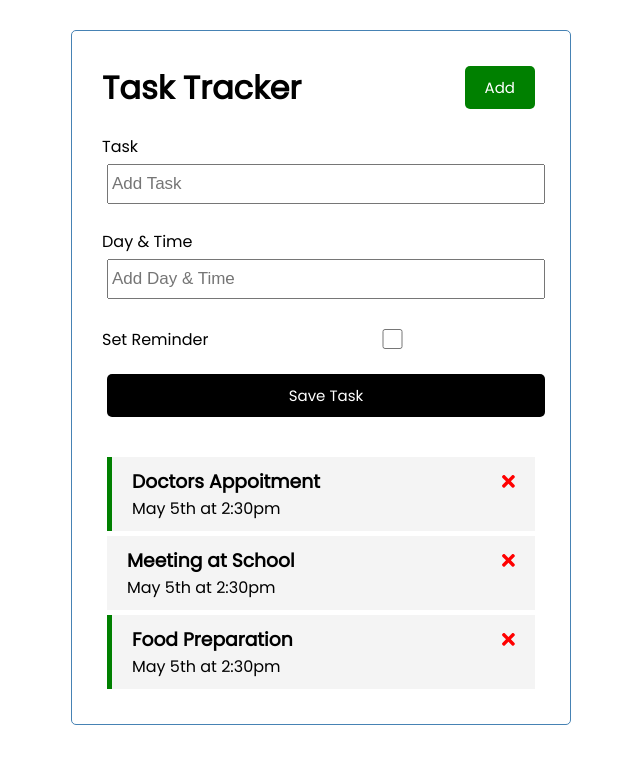
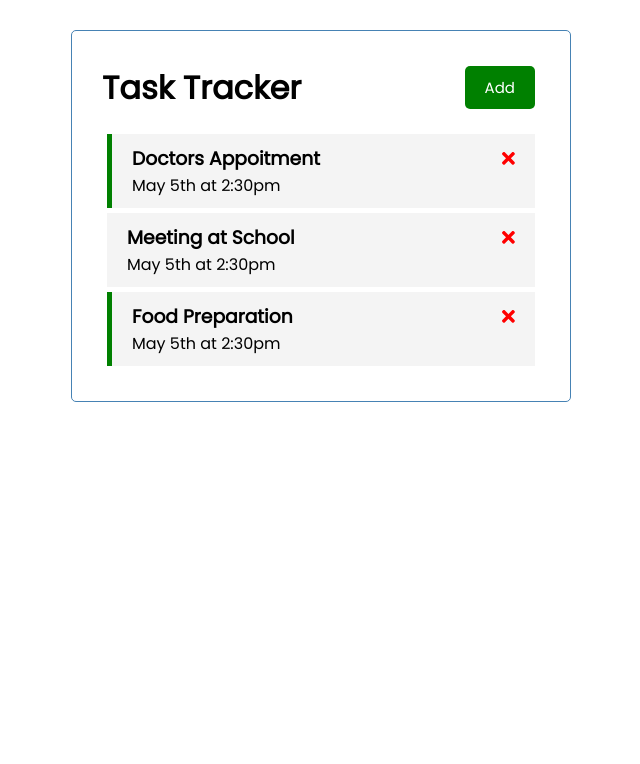
Before and after one commit to deogemini/TaskTrackerApp, an Angular app: page / in a window 1280 px wide. Shown: the top 764 px of the page, without its empty margins (319-959 px from the left). Built offline with nearby package versions, Linux system fonts and the light colour scheme; data requests are answered from the project's data file.

Commit message:
add button can trigger the add task form

```diff
--- a/src/app/app.module.ts
+++ b/src/app/app.module.ts
@@ -3,6 +3,7 @@
 import { FontAwesomeModule } from '@fortawesome/angular-fontawesome';
 import {HttpClientModule} from "@angular/common/http";
 import { FormsModule } from '@angular/forms';
+import { RouterModule } from '@angular/router';
 
 
 import { AppComponent } from './app.component';
--- a/src/app/components/add-task/add-task.component.html
+++ b/src/app/components/add-task/add-task.component.html
@@ -1,4 +1,5 @@
-<form class="add-form" (ngSubmit)="onSubmit()">
+<form *ngIf="showAddTask"
+class="add-form" (ngSubmit)="onSubmit()">
   <div class="form-control">
     <label for="text">Task</label>
     <input type="text" name="text"  [(ngModel)] = "text" id="text" placeholder="Add Task">
--- a/src/app/components/add-task/add-task.component.ts
+++ b/src/app/components/add-task/add-task.component.ts
@@ -1,5 +1,7 @@
 import { Component, OnInit, Output, EventEmitter } from '@angular/core';
 import {Task} from '../../Task';
+import { UiService } from 'src/app/services/ui.service';
+import { Subscription } from 'rxjs';
 
 @Component({
   selector: 'app-add-task',
@@ -11,10 +13,16 @@
   text!: string;
   day!: string;
   reminder: boolean = false;
+  showAddTask!: boolean;
+  subscription!: Subscription;
 
 
 
-  constructor() { }
+  constructor(private uiService:UiService) {
+    this.subscription = this.uiService
+    .onToggle()
+    .subscribe((value) => (this.showAddTask= value));
+  }
 
   ngOnInit(): void {
   }
```
